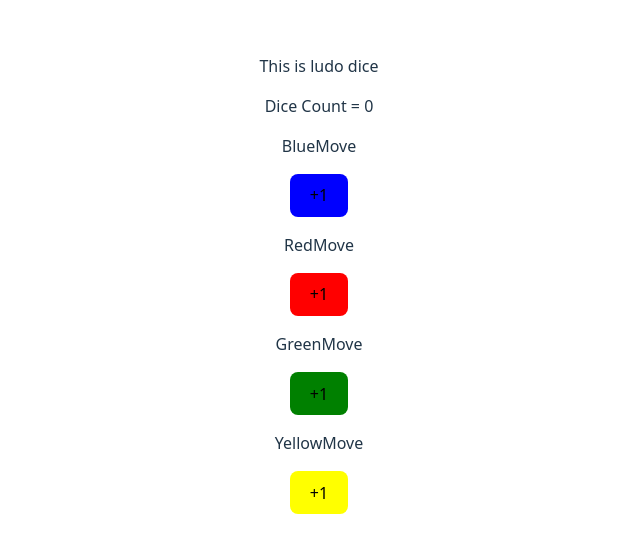
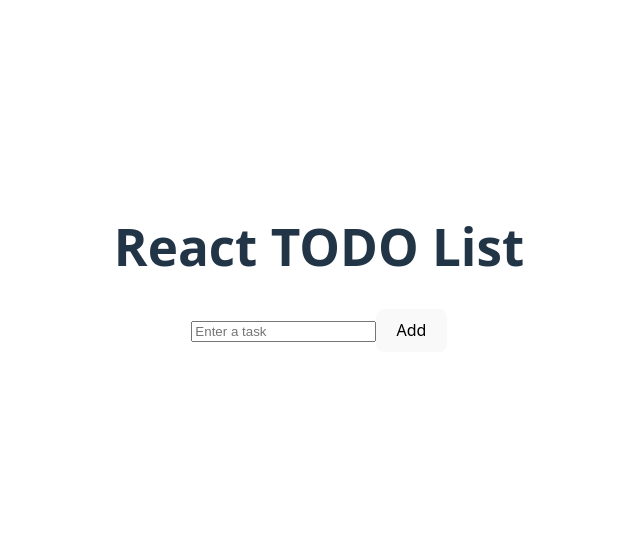
Before and after one commit to Abhay9326397439/react-practice, a React (Vite) app: page / in a window 1280 px wide. Shown: the part 124-676 px from the top of the page, without its empty margins (321-961 px from the left). Built offline with nearby package versions, Linux system fonts and the light colour scheme.

Commit message:
Add basic React TODO list

```diff
--- a/src/App.jsx
+++ b/src/App.jsx
@@ -1,9 +1,9 @@
 import './App.css'
-import Ludo from './ludo'
+import Todo from './Todo';
 function App() {
   return (
     <>
-    <Ludo />
+    <Todo />
     </>
   );
 }
--- /dev/null
+++ b/src/Todo.jsx
@@ -0,0 +1,35 @@
+import { useState } from "react";
+
+export default function Todo() {
+  const [todo, setTodo] = useState("");       // input value
+  const [todos, setTodos] = useState([]);     // list of todos
+  const handleAddTodo = () => {
+    if (todo.trim() !== "") {
+      setTodos([...todos, todo]);  // add todo to list
+      setTodo("");                 // clear input
+    }
+  };
+  const handleKeyPress = (e) => {
+    if (e.key === "Enter") {
+      handleAddTodo();
+    }
+  };
+
+  return (
+    <div>
+      <h1>React TODO List</h1>
+
+      <input type="text"value={todo}
+        onChange={(e) => setTodo(e.target.value)}
+        onKeyPress={handleKeyPress}
+        placeholder="Enter a task"
+      />
+      <button onClick={handleAddTodo}>Add</button>
+      <ul>
+        {todos.map((item, index) => (
+          <li key={index}>{item}</li>
+        ))}
+      </ul>
+    </div>
+  );
+}
```
